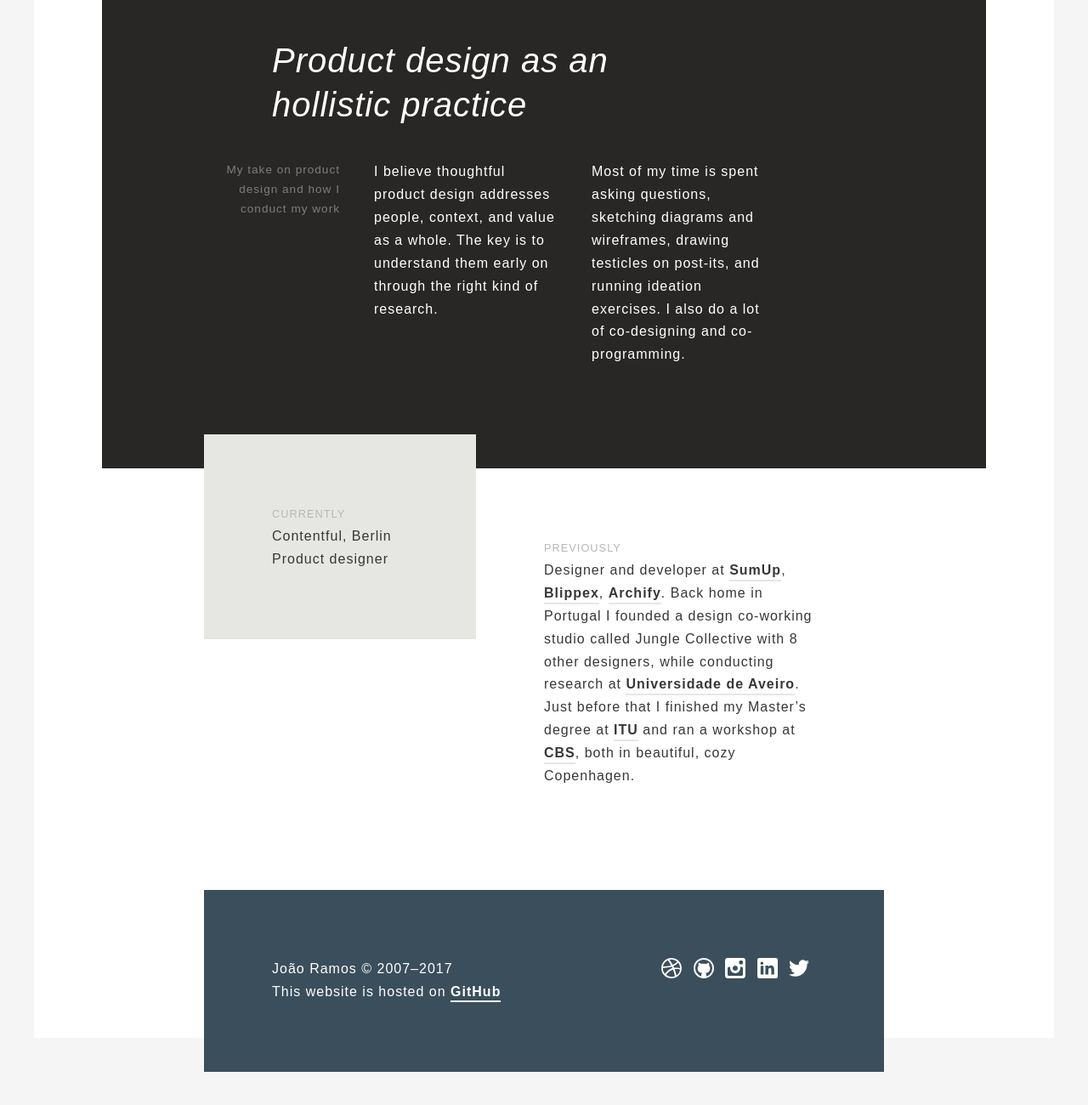
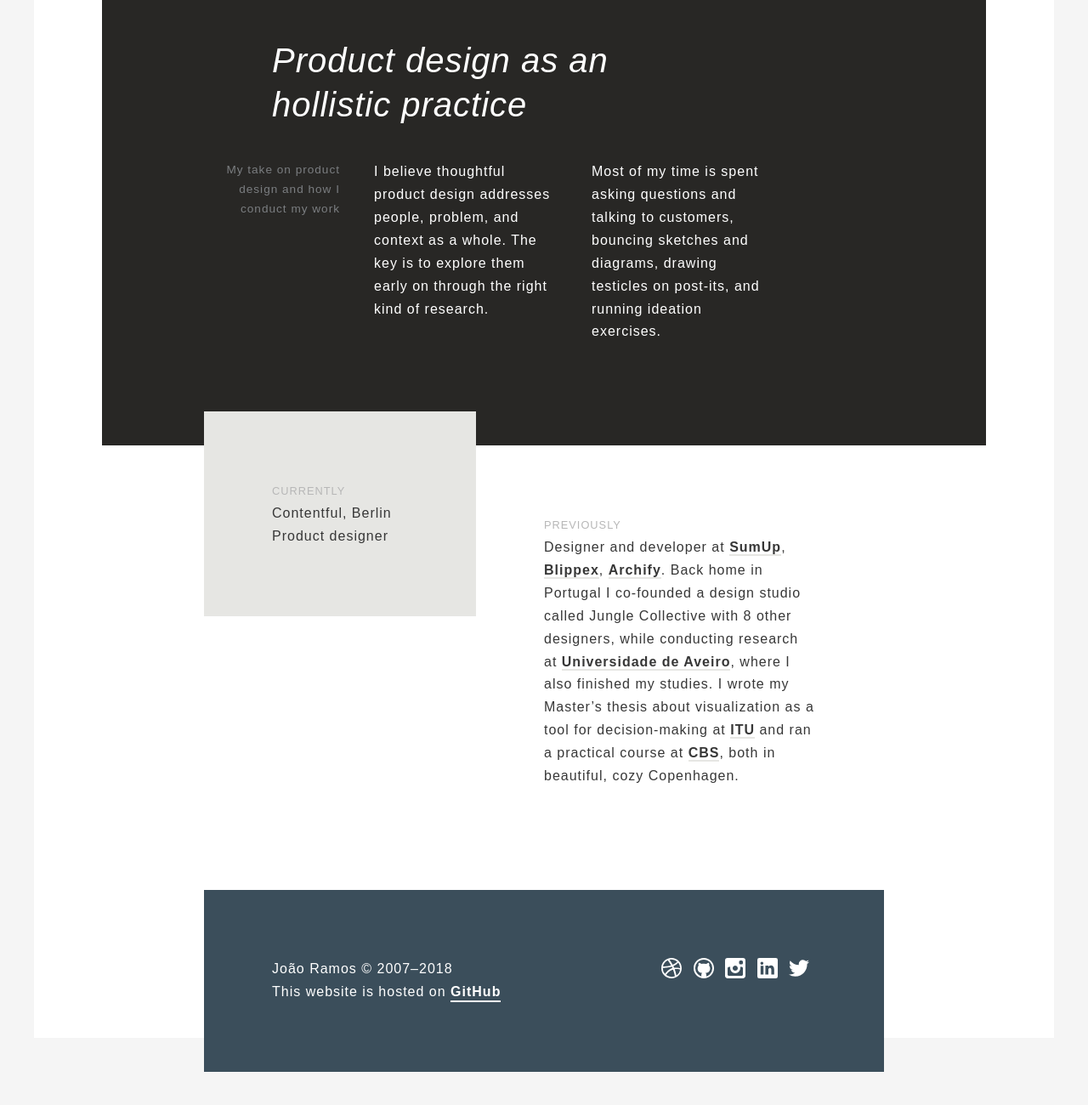
Before and after one commit to joaoramos/website, a website: page index.html in a window 1280 px wide. Shown: the part 944-2244 px from the top of the page at 85% size. Drawn offline with Linux system fonts and the light colour scheme.

Commit message:
Update descriptions

```diff
--- a/index.html
+++ b/index.html
@@ -70,8 +70,8 @@
         <h2>Product design as an hollistic practice</h2>
         <span class="description">My take on product design and how I conduct my work</span>
         <div class="copy">
-          <p>I believe thoughtful product design addresses people, context, and value as a whole. The key is to understand them early on through the <em>right</em> kind of research.</p>
-          <p>Most of my time is spent asking questions, sketching diagrams and wireframes, drawing testicles on post-its, and running ideation exercises. I also do a lot of co-designing and co-programming.</p>
+          <p>I believe thoughtful product design addresses people, problem, and context as a whole. The key is to explore them early on through the <em>right</em> kind of research.</p>
+          <p>Most of my time is spent asking questions and talking to customers, bouncing sketches and diagrams, drawing testicles on post-its, and running ideation exercises.</p>
         </div>
       </section>
 
@@ -83,13 +83,13 @@
         </div>
         <div class="before wrapper">
           <small>Previously</small>
-          <p>Designer and developer at <a href="http://sumup.com" title="SumUp GmbH" target="_blank">SumUp</a>, <a href="https://github.com/blippex" title="Blippex" target="_blank">Blippex</a>, <a href="https://www.crunchbase.com/organization/egoarchive" title="Archify" target="_blank">Archify</a>. Back home in Portugal I founded a design co-working studio called Jungle Collective with 8 other designers, while conducting research at <a href="https://www.ua.pt/" title="Universidade de Aveiro" target="_blank">Universidade de Aveiro</a>. Just before that I finished my Master’s degree at <a href="https://www.itu.dk/" tile="IT University of Copenhagen, Denmark" target="_blank">ITU</a> and ran a workshop at <a href="http://www.cbs.dk/en" tile="Copenhagen Business School, Denmark" target="_blank">CBS</a>, both in beautiful, cozy Copenhagen.</p>
+          <p>Designer and developer at <a href="http://sumup.com" title="SumUp GmbH" target="_blank">SumUp</a>, <a href="https://github.com/blippex" title="Blippex" target="_blank">Blippex</a>, <a href="https://www.crunchbase.com/organization/egoarchive" title="Archify" target="_blank">Archify</a>. Back home in Portugal I co-founded a design studio called Jungle Collective with 8 other designers, while conducting research at <a href="https://www.ua.pt/" title="Universidade de Aveiro" target="_blank">Universidade de Aveiro</a>, where I also finished my studies. I wrote my Master’s thesis about visualization as a tool for decision-making at <a href="https://www.itu.dk/" tile="IT University of Copenhagen, Denmark" target="_blank">ITU</a> and ran a practical course at <a href="http://www.cbs.dk/en" tile="Copenhagen Business School, Denmark" target="_blank">CBS</a>, both in beautiful, cozy Copenhagen.</p>
         </div>
       </section>
 
       <footer class="bottom wrapper">
         <div class="copyright">
-          <span>João Ramos © 2007–2017</span>
+          <span>João Ramos © 2007–2018</span>
           <span>This website is hosted on <a href="http://github.com/joaoramos/joaoramos.github.io" rel="me" title="Repository on GitHub" onclick="ga('send', 'event', 'social', 'GitHub Pages');" target="_blank">GitHub</a></span>
         </div>
         <ul class="social">
--- a/styles/source/main.scss
+++ b/styles/source/main.scss
@@ -70,6 +70,8 @@
   }
 }
 
+section a { display: inline }
+
 /* Main container */
 
 main {
```
Also changed, not shown: styles/index.css.
